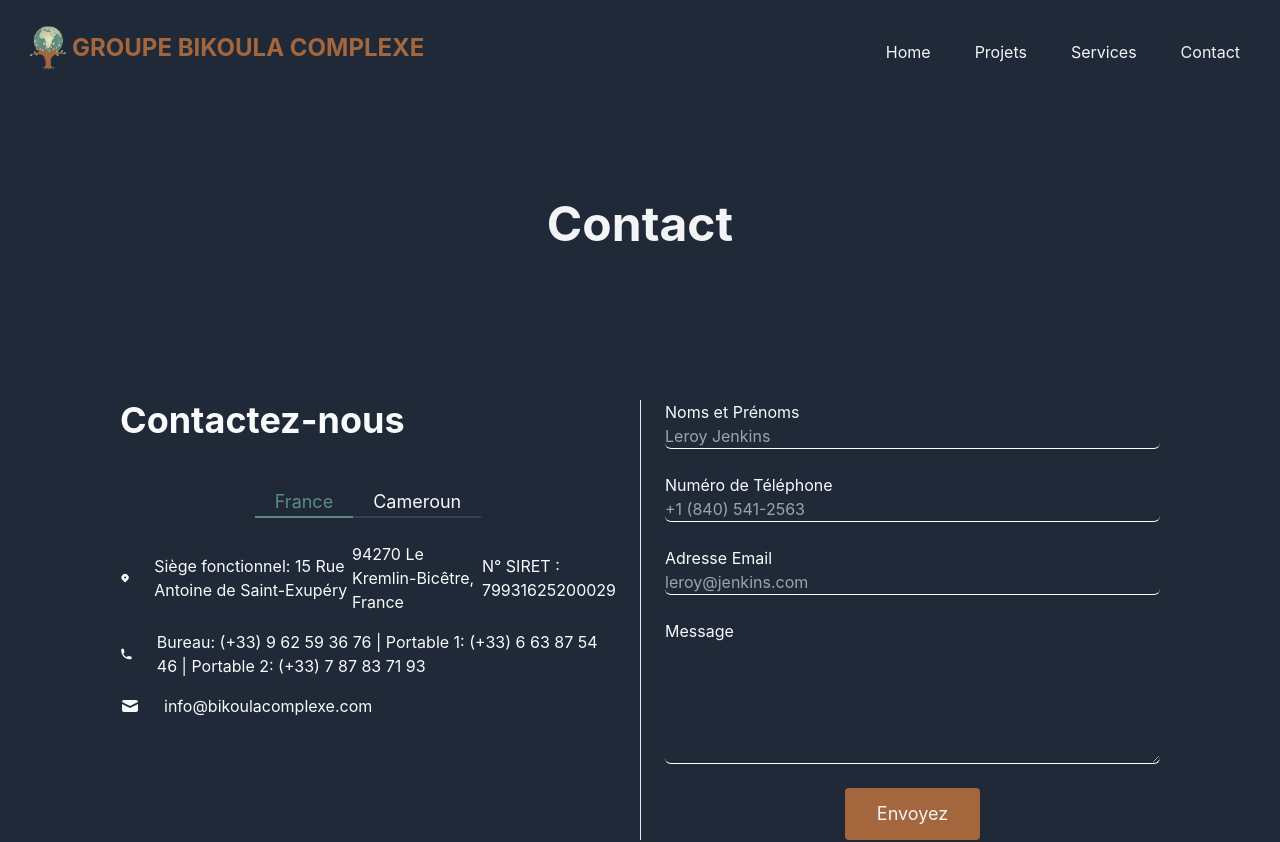
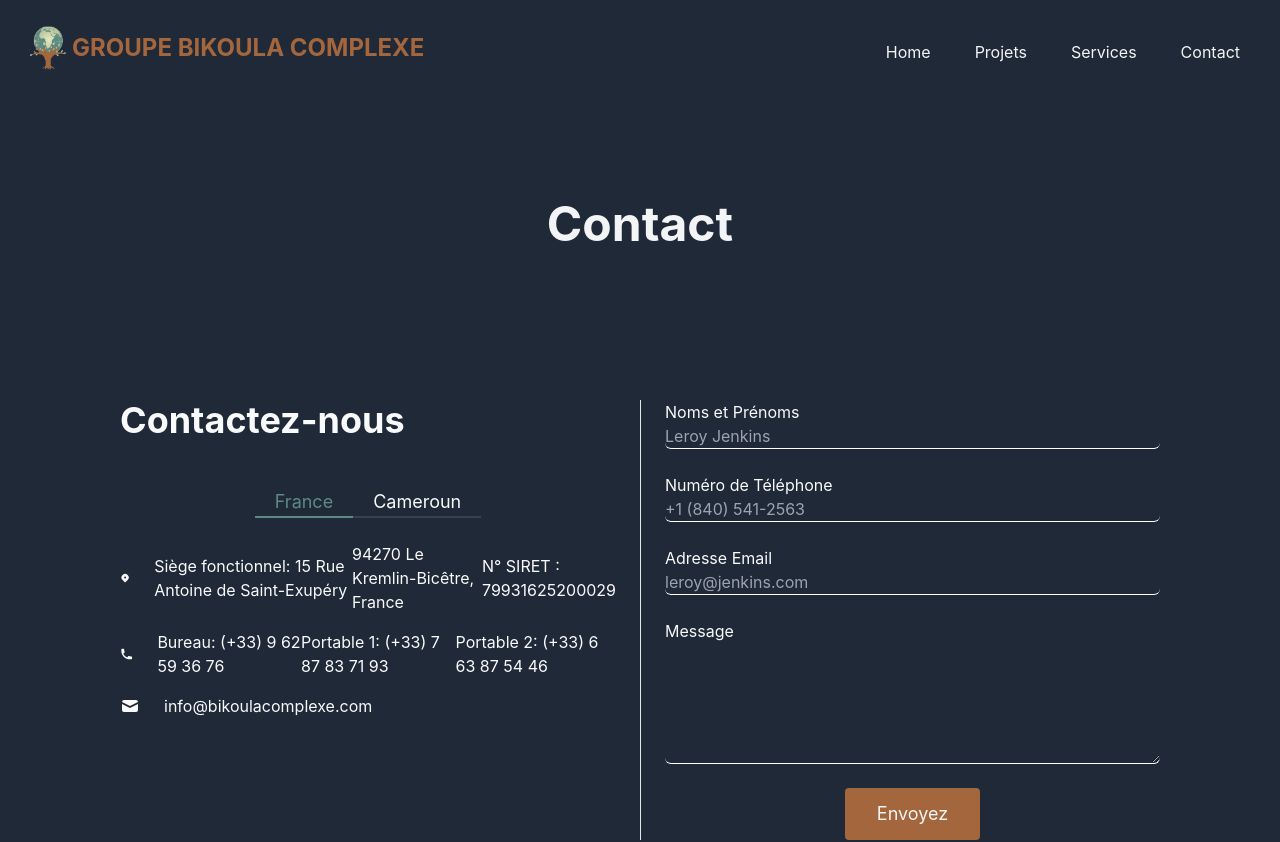
Before and after one commit to kamicodaxe/bikoulacomplexe, a Next.js app: page /contact in a window 1280 px wide. Shown: the top 842 px of the page. Built offline with nearby package versions, Linux system fonts and the light colour scheme; no server answers.

Commit message:
- Contact in multiple lines

```diff
--- a/pages/contact.tsx
+++ b/pages/contact.tsx
@@ -61,7 +61,9 @@ const Contact: NextPage = () => {
                 <svg xmlns="http://www.w3.org/2000/svg" viewBox="0 0 20 20" fill="currentColor" className="w-5 h-5 mr-2 sm:mr-6">
                   <path d="M2 3a1 1 0 011-1h2.153a1 1 0 01.986.836l.74 4.435a1 1 0 01-.54 1.06l-1.548.773a11.037 11.037 0 006.105 6.105l.774-1.548a1 1 0 011.059-.54l4.435.74a1 1 0 01.836.986V17a1 1 0 01-1 1h-2C7.82 18 2 12.18 2 5V3z"></path>
                 </svg>
-                <span>{contactInfo.tel}</span>
+                {
+                  contactInfo.tel.map(contact => <span key={contact}>{contact}</span>)
+                }
               </p>
               <p className="flex items-center">
                 <svg xmlns="http://www.w3.org/2000/svg" viewBox="0 0 20 20" fill="currentColor" className="w-5 h-5 mr-2 sm:mr-6">
@@ -118,7 +120,7 @@ const CONTACT_INFOS = [
       "94270 Le Kremlin-Bicêtre, France",
       "N° SIRET : 79931625200029"
     ],
-    tel: "Bureau: (+33) 9 62 59 36 76 | Portable 1: (+33) 6 63 87 54 46 | Portable 2: (+33) 7 87 83 71 93",
+    tel: ["Bureau: (+33) 9 62 59 36 76", "Portable 1: (+33) 7 87 83 71 93", "Portable 2: (+33) 6 63 87 54 46"],
     email: "info@bikoulacomplexe.com"
   },
   {
@@ -126,7 +128,7 @@ const CONTACT_INFOS = [
       "Siège social : Quartier Monavebe, BP 729 Sangmelima, Cameroun",
       "RCCM : RC/EBWA/2022/B/129/"
     ],
-    tel: "Bureau: (+33) 9 62 59 36 76 | Portable: (+33) 6 63 87 54 46",
+    tel: ["Bureau: (+33) 9 62 59 36 76", "Portable 1: (+33) 7 87 83 71 93", "Portable 2: (+33) 6 63 87 54 46"],
     email: "info@bikoulacomplexe.com"
   },
 ]
```
